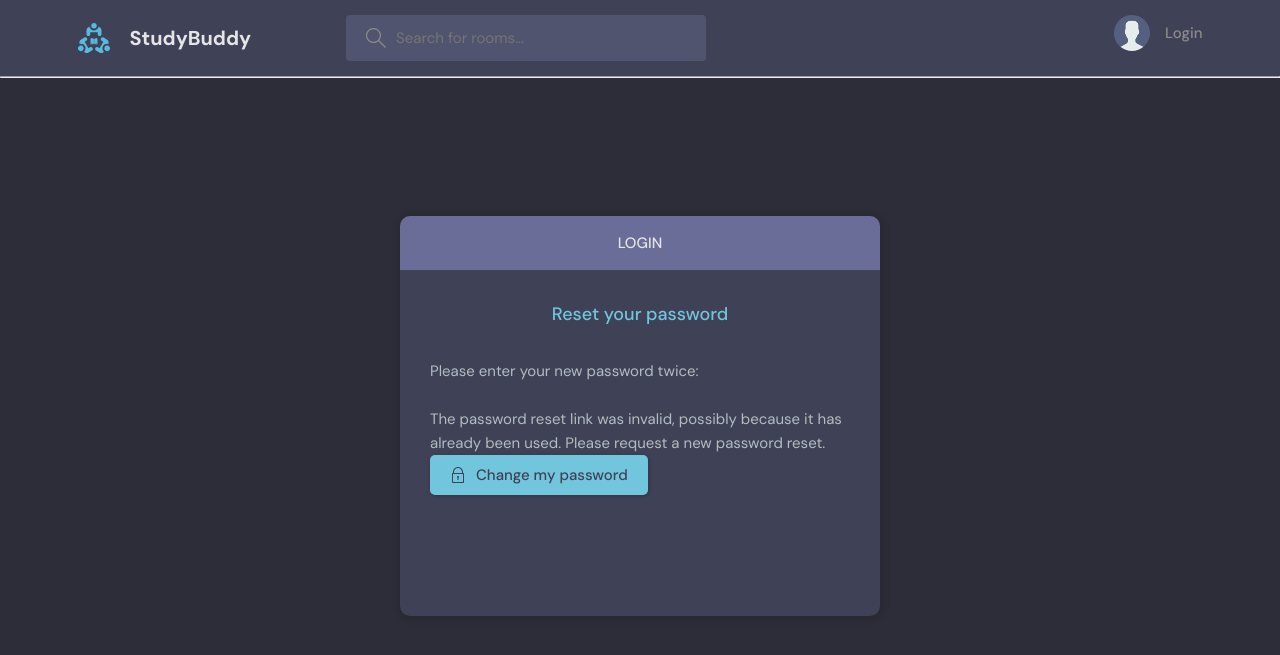
After one commit to SouFelipeOliveira/Django-StudyBud, a Django app: page /reset/1/1/ in a window 1280 px wide. The commit adds this page. Shown: the top 655 px of the page. Run offline with Django 4.2, Linux system fonts and the light colour scheme.

Commit message:
password reset by email

```diff
--- a/base/templates/base/login.html
+++ b/base/templates/base/login.html
@@ -14,7 +14,7 @@
 
             <form class="form" action="" method="POST">
               {% csrf_token %}
-              <div class="form__group form__group">
+              <div class="form__group">
                 <label for="room_name">Email</label>
                 <input id="email" name="email" type="text" placeholder="Enter with your email" />
               </div>
@@ -50,6 +50,7 @@
             </form>
 
             <div class="auth__action">
+            <a href="{% url 'password_reset' %}">Forgot password</a>
               <p>Haven't signed up yet?</p>
               <a href="{% url 'register' %}" class="btn btn--link">Sign Up</a>
             </div>
--- a/base/urls.py
+++ b/base/urls.py
@@ -1,26 +1,48 @@
 from django.urls import path
 from . import views
 
+from django.contrib.auth import views as auth_views
+
 urlpatterns = [
-    path('login/', views.loginPage, name="login"),
-    path('logout/', views.logoutUser, name="logout"),
-    path('register/', views.registerUser, name="register"),
+    path("login/", views.loginPage, name="login"),
+    path("logout/", views.logoutUser, name="logout"),
+    path("register/", views.registerUser, name="register"),
+    path("", views.home, name="home"),
+    path("room/<str:pk>/", views.room, name="room"),
+    path("profile/<str:pk>/", views.userProfile, name="user-profile"),
+    path("create-room/", views.createRoom, name="create-room"),
+    path("update-room/<str:pk>/", views.updateRoom, name="update-room"),
+    path("delete-room/<str:pk>/", views.deleteRoom, name="delete-room"),
+    path("delete-message/<str:pk>/", views.deleteMessage, name="delete-message"),
+    path("update-user/<str:pk>/", views.updateUser, name="update-user"),
+    path("topics/", views.topicsPage, name="topics"),
+    path("activity/", views.activityPage, name="activity"),
+]
 
-    path('', views.home, name="home"),
-    path('room/<str:pk>/', views.room, name="room"),
-    path('profile/<str:pk>/', views.userProfile, name="user-profile"),
-
-    path('create-room/', views.createRoom, name="create-room"),
-    path('update-room/<str:pk>/', views.updateRoom, name="update-room"),
-    path('delete-room/<str:pk>/', views.deleteRoom, name="delete-room"),
-    path('delete-message/<str:pk>/', views.deleteMessage, name="delete-message"),
-    path('update-user/<str:pk>/', views.updateUser, name="update-user"),
-    path('topics/', views.topicsPage, name="topics"),
-    path('activity/', views.activityPage, name="activity")
+reset_password = [
+    path(
+        "password_reset/", auth_views.PasswordResetView.as_view(), name="password_reset"
+    ),
+    path(
+        "password_reset/done/",
+        auth_views.PasswordResetDoneView.as_view(),
+        name="password_reset_done",
+    ),
+    path(
+        "reset/<uidb64>/<token>/",
+        auth_views.PasswordResetConfirmView.as_view(),
+        name="password_reset_confirm",
+    ),
+    path(
+        "reset/done/",
+        auth_views.PasswordResetCompleteView.as_view(),
+        name="password_reset_complete",
+    ),
 ]
 
 erros = [
     path("403/", views.permissionDeniedView, name="permission-denied"),
 ]
 
-urlpatterns + erros
+
+urlpatterns += reset_password + erros
--- a/base/views.py
+++ b/base/views.py
@@ -7,7 +7,6 @@ from django.contrib.auth import authenticate, login, logout
 from .models import Room, Topic, Message, User
 from .forms import RoomForm, UserForm, UserRegisterForm
 from django.core.exceptions import PermissionDenied
-
 # Create your views here.T
 
 
@@ -22,7 +21,7 @@ def loginPage(request):
 
     if request.method == "POST":
         email = request.POST.get("email").lower()
-        password = request.POST.get("password").lower()
+        password = request.POST.get("password")
 
         try:
             user = User.objects.get(email=email)
--- a/templates/navbar.html
+++ b/templates/navbar.html
@@ -18,18 +18,18 @@
             </label>
         </form>
         <nav class="header__menu">
-
             {% if request.user.is_authenticated %}
             <div class="header__user">
                 <a href="{% url 'user-profile' user.id %}">
                     <div class="avatar avatar--medium active">
                         <img src="{{request.user.avatar.url}}" />
                     </div>
-                    <p>{{request.user.username}} <span>@{{request.user.username}}</span></p>
+                    <p>
+                        {{request.user.username}} <span>@{{request.user.username}}</span>
+                    </p>
                 </a>
                 <button class="dropdown-button">
-                    <svg version="1.1" xmlns="http://www.w3.org/2000/svg" width="32" height="32"
-                        viewBox="0 0 32 32">
+                    <svg version="1.1" xmlns="http://www.w3.org/2000/svg" width="32" height="32" viewBox="0 0 32 32">
                         <title>chevron-down</title>
                         <path d="M16 21l-13-13h-3l16 16 16-16h-3l-13 13z"></path>
                     </svg>
@@ -46,14 +46,26 @@
             {% endif %}
 
             <div class="dropdown-menu">
-                <a href="{% url 'update-user' user.id %}" class="dropdown-link"><svg version="1.1" xmlns="http://www.w3.org/2000/svg"
-                        width="32" height="32" viewBox="0 0 32 32">
+                <a href="{% url 'update-user' user.id %}" class="dropdown-link"><svg version="1.1"
+                        xmlns="http://www.w3.org/2000/svg" width="32" height="32" viewBox="0 0 32 32">
                         <title>tools</title>
                         <path
                             d="M27.465 32c-1.211 0-2.35-0.471-3.207-1.328l-9.392-9.391c-2.369 0.898-4.898 0.951-7.355 0.15-3.274-1.074-5.869-3.67-6.943-6.942-0.879-2.682-0.734-5.45 0.419-8.004 0.135-0.299 0.408-0.512 0.731-0.572 0.32-0.051 0.654 0.045 0.887 0.277l5.394 5.395 3.586-3.586-5.394-5.395c-0.232-0.232-0.336-0.564-0.276-0.887s0.272-0.596 0.572-0.732c2.552-1.152 5.318-1.295 8.001-0.418 3.274 1.074 5.869 3.67 6.943 6.942 0.806 2.457 0.752 4.987-0.15 7.358l9.392 9.391c0.844 0.842 1.328 2.012 1.328 3.207-0 2.5-2.034 4.535-4.535 4.535zM15.101 19.102c0.26 0 0.516 0.102 0.707 0.293l9.864 9.863c0.479 0.479 1.116 0.742 1.793 0.742 1.398 0 2.535-1.137 2.535-2.535 0-0.668-0.27-1.322-0.742-1.793l-9.864-9.863c-0.294-0.295-0.376-0.74-0.204-1.119 0.943-2.090 1.061-4.357 0.341-6.555-0.863-2.631-3.034-4.801-5.665-5.666-1.713-0.561-3.468-0.609-5.145-0.164l4.986 4.988c0.391 0.391 0.391 1.023 0 1.414l-5 5c-0.188 0.188-0.441 0.293-0.707 0.293s-0.52-0.105-0.707-0.293l-4.987-4.988c-0.45 1.682-0.397 3.436 0.164 5.146 0.863 2.631 3.034 4.801 5.665 5.666 2.2 0.721 4.466 0.604 6.555-0.342 0.132-0.059 0.271-0.088 0.411-0.088z">
                         </path>
                     </svg>
                     Settings</a>
+                <a href="{% url 'update-user' user.id %}" class="dropdown-link">
+                    <?xml version="1.0" encoding="utf-8"?><svg version="1.1" id="Layer_1"
+                        xmlns="http://www.w3.org/2000/svg" xmlns:xlink="http://www.w3.org/1999/xlink" x="0px" y="0px"
+                        viewBox="0 0 122.88 118.66" style="enable-background:new 0 0 122.88 118.66"
+                        xml:space="preserve">
+                        <g>
+                            <path
+                                d="M106.2,22.2c1.78,2.21,3.43,4.55,5.06,7.46c5.99,10.64,8.52,22.73,7.49,34.54c-1.01,11.54-5.43,22.83-13.37,32.27 c-2.85,3.39-5.91,6.38-9.13,8.97c-11.11,8.93-24.28,13.34-37.41,13.22c-13.13-0.13-26.21-4.78-37.14-13.98 c-3.19-2.68-6.18-5.73-8.91-9.13C6.38,87.59,2.26,78.26,0.71,68.41c-1.53-9.67-0.59-19.83,3.07-29.66 c3.49-9.35,8.82-17.68,15.78-24.21C26.18,8.33,34.29,3.76,43.68,1.48c2.94-0.71,5.94-1.18,8.99-1.37c3.06-0.2,6.19-0.13,9.4,0.22 c2.01,0.22,3.46,2.03,3.24,4.04c-0.22,2.01-2.03,3.46-4.04,3.24c-2.78-0.31-5.49-0.37-8.14-0.2c-2.65,0.17-5.23,0.57-7.73,1.17 c-8.11,1.96-15.1,5.91-20.84,11.29C18.43,25.63,13.72,33,10.62,41.3c-3.21,8.61-4.04,17.51-2.7,25.96 c1.36,8.59,4.96,16.74,10.55,23.7c2.47,3.07,5.12,5.78,7.91,8.13c9.59,8.07,21.03,12.15,32.5,12.26c11.47,0.11,23-3.76,32.76-11.61 c2.9-2.33,5.62-4.98,8.13-7.97c6.92-8.22,10.77-18.09,11.66-28.2c0.91-10.37-1.32-20.99-6.57-30.33c-1.59-2.82-3.21-5.07-5.01-7.24 l-0.53,14.7c-0.07,2.02-1.76,3.6-3.78,3.52c-2.02-0.07-3.6-1.76-3.52-3.78l0.85-23.42c0.07-2.02,1.76-3.6,3.78-3.52 c0.13,0,0.25,0.02,0.37,0.03l0,0l22.7,3.19c2,0.28,3.4,2.12,3.12,4.13c-0.28,2-2.12,3.4-4.13,3.12L106.2,22.2L106.2,22.2z" />
+                        </g>
+                    </svg>
+                    <p>Reset Password</p>
+                </a>
                 <a href="{% url 'logout' %}" class="dropdown-link"><svg version="1.1" xmlns="http://www.w3.org/2000/svg"
                         width="32" height="32" viewBox="0 0 32 32">
                         <title>sign-out</title>
@@ -70,4 +82,4 @@
     </div>
 </header>
 
-<hr>
+<hr />
--- /dev/null
+++ b/templates/registration/password_reset_confirm.html
@@ -0,0 +1,69 @@
+{% extends 'main.html' %}
+{% block content %}
+<main class="auth layout">
+  <div class="container">
+    <div class="layout__box">
+      <div class="layout__boxHeader">
+        <div class="layout__boxTitle">
+          <h3>Login</h3>
+        </div>
+      </div>
+      <div class="layout__body">
+        <h2 class="auth__tagline">Reset your password</h2>
+        <p>Please enter your new password twice:</p>
+        <br>
+
+        <form class="form" action="" method="POST">
+          {% csrf_token %}
+
+          {% if validlink %}
+
+          <div class="form__group">
+            {{form.as_p}}
+          </div>
+          {% else %}
+          <p>The password reset link was invalid, possibly because it has
+           already been used. Please request a new password reset.</p>
+           {% endif %}
+
+          <button class="btn btn--main" type="submit" value="Change my password">
+            <svg
+              version="1.1"
+              xmlns="http://www.w3.org/2000/svg"
+              width="32"
+              height="32"
+              viewBox="0 0 32 32"
+            >
+              <title>lock</title>
+              <path
+                d="M27 12h-1v-2c0-5.514-4.486-10-10-10s-10 4.486-10 10v2h-1c-0.553 0-1 0.447-1 1v18c0 0.553 0.447 1 1 1h22c0.553 0 1-0.447 1-1v-18c0-0.553-0.447-1-1-1zM8 10c0-4.411 3.589-8 8-8s8 3.589 8 8v2h-16v-2zM26 30h-20v-16h20v16z"
+              ></path>
+              <path
+                d="M15 21.694v4.306h2v-4.306c0.587-0.348 1-0.961 1-1.694 0-1.105-0.895-2-2-2s-2 0.895-2 2c0 0.732 0.413 1.345 1 1.694z"
+              ></path>
+            </svg>
+
+            Change my password
+          </button>
+        </form>
+      </div>
+    </div>
+  </div>
+</main>
+
+{% endblock content %}
+
+
+
+<h1>Reset your password</h1>
+{% if validlink %}
+<p>Please enter your new password twice:</p>
+<form action="." method="post">
+ {% csrf_token %}
+ {{ form.as_p }}
+ <p><input type="submit" value="Change my password" /></p>
+</form>
+{% else %}
+<p>The password reset link was invalid, possibly because it has
+ already been used. Please request a new password reset.</p>
+{% endif %}
--- /dev/null
+++ b/templates/registration/password_reset_email.html
@@ -0,0 +1,5 @@
+Someone asked for password reset for email {{ email }}. Follow the link
+below:
+{{ protocol }}://{{ domain }}{% url 'password_reset_confirm' uidb64=uid token=token %}
+
+Your username, in case you've forgotten: {{ user.username }}
```
Also changed, not shown: studybud/settings.py (+57 -51 lines), templates/registration/password_reset_complete.html (added, +12 -0 lines), templates/registration/password_reset_done.html (added, +22 -0 lines), templates/registration/password_reset_form.html (added, +46 -0 lines).
